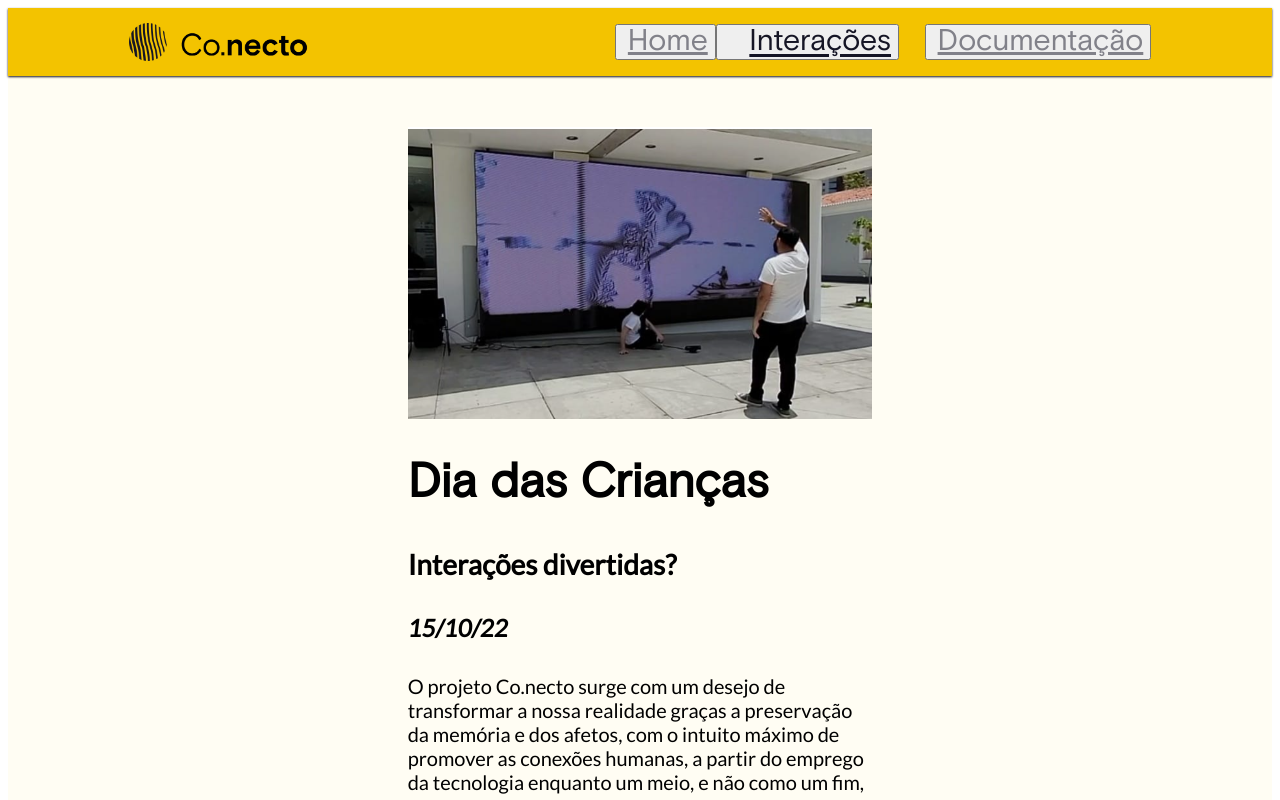
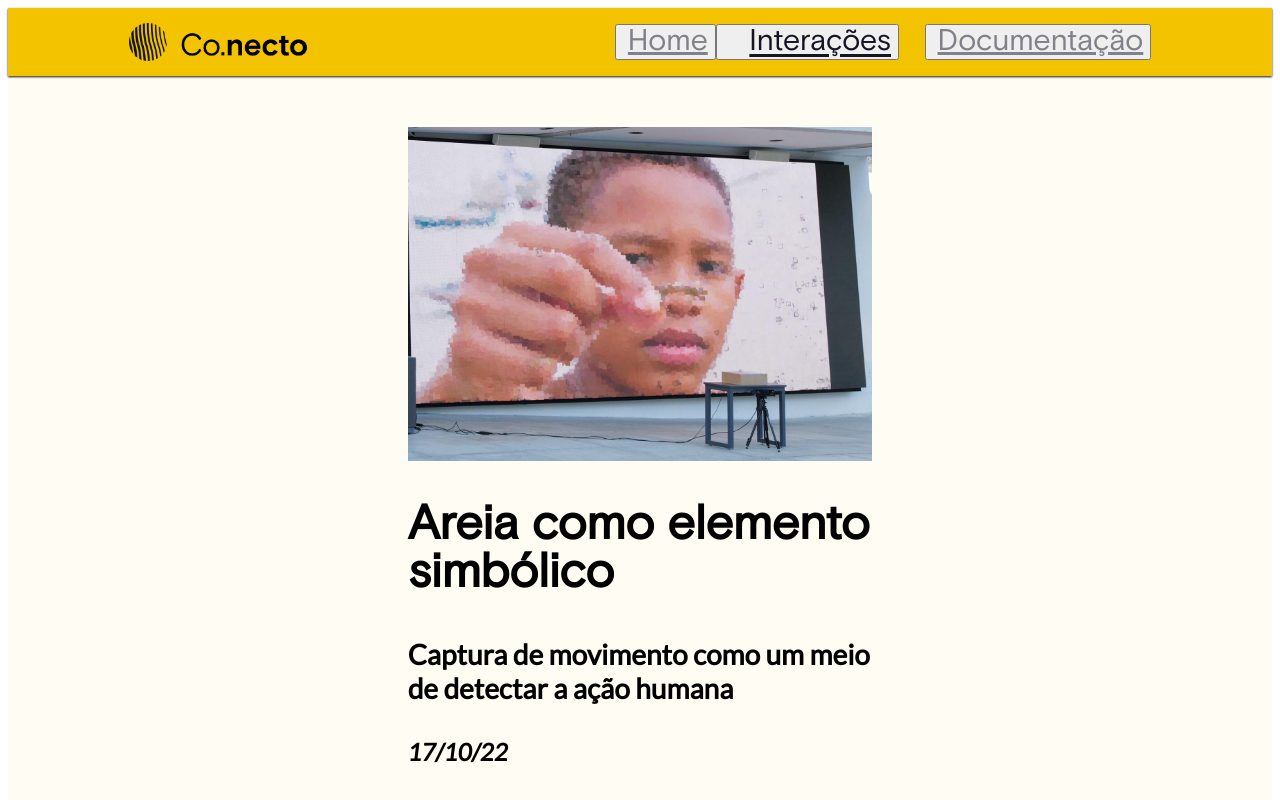
Before and after one commit to gusholz/projetoConecto, a Next.js app: page /interacoes in a window 1280 px wide. Shown: the top 800 px of the page. Built offline with nearby package versions, Linux system fonts and the light colour scheme.

Commit message:
update na interação 2

```diff
--- a/pages/documentacao.tsx
+++ b/pages/documentacao.tsx
@@ -3,7 +3,6 @@ import Header from '../src/components/header/header';
 import Footer from '../src/components/footer/footer';
 import ConteudoDocumentacao from '../src/components/conteudo/conteudoDocumentacao';
 import '@nextcss/reset';
-import styles from "./Footer.module.css"
 
 export default function Documentacao(){
     return (
--- a/pages/index.tsx
+++ b/pages/index.tsx
@@ -3,7 +3,6 @@ import Header from '../src/components/header/header';
 import Footer from '../src/components/footer/footer';
 import ConteudoHome from '../src/components/conteudo/conteudoHome';
 import AreaInterativa from '../src/components/areaInterativa/areaInterativa';
-import styles from "./Footer.module.css"
 import '@nextcss/reset';
 
 export default function Home(){
--- a/pages/interacoes.tsx
+++ b/pages/interacoes.tsx
@@ -3,7 +3,6 @@ import Header from '../src/components/header/header';
 import Footer from '../src/components/footer/footer';
 import ConteudoInteracoes from '../src/components/conteudo/conteudoInteracoes';
 import '@nextcss/reset';
-import styles from "./Footer.module.css"
 
 export default function Interacoes(){
     return (
--- a/src/components/conteudo/conteudoInteracoes.tsx
+++ b/src/components/conteudo/conteudoInteracoes.tsx
@@ -6,12 +6,15 @@ export default function ConteudoInteracoes(){
     return (
         <div className={styles.containerPosts}>
             <PostInteracao
-                srcImg="testeTelas"
-                titulo="Dia das Crianças"
-                subtitulo='Interações divertidas?'
-                data='15/10/22'
-                texto="O projeto Co.necto surge com um desejo de transformar a nossa realidade graças a preservação da memória e dos afetos,
-                com o intuito máximo de promover as conexões humanas, a partir do emprego da tecnologia enquanto um meio, e não como um fim, p"
+                srcImg="drop1telas"
+                titulo="Areia como elemento simbólico"
+                subtitulo='Captura de movimento como um meio de detectar a ação humana'
+                data='17/10/22'
+                texto="A areia, que se disperça facilmente com o vento,
+                foi o elemento simbólico da interação, utilizando-se da silhueta de uma pessoa como referência para possibilitar uma ação
+                interativa com as fotografias que estão em outra camada. Esse contato, tem como significado representativo, de que a partir
+                da presença de uma pessoa, é possível fazer um recorte no tempo e na memória, e na medida em que esse corpo ocupa esse espaço,
+                ele segmenta a existência e a memória da vila dos pescadores."
             />
            <PostInteracao
                 srcImg="testeTelas"
```
Also changed, not shown: src/components/areaInterativa/interacoes/interacao1p5.tsx (+45 -3 lines), public/images/drop1telas.png (added).
